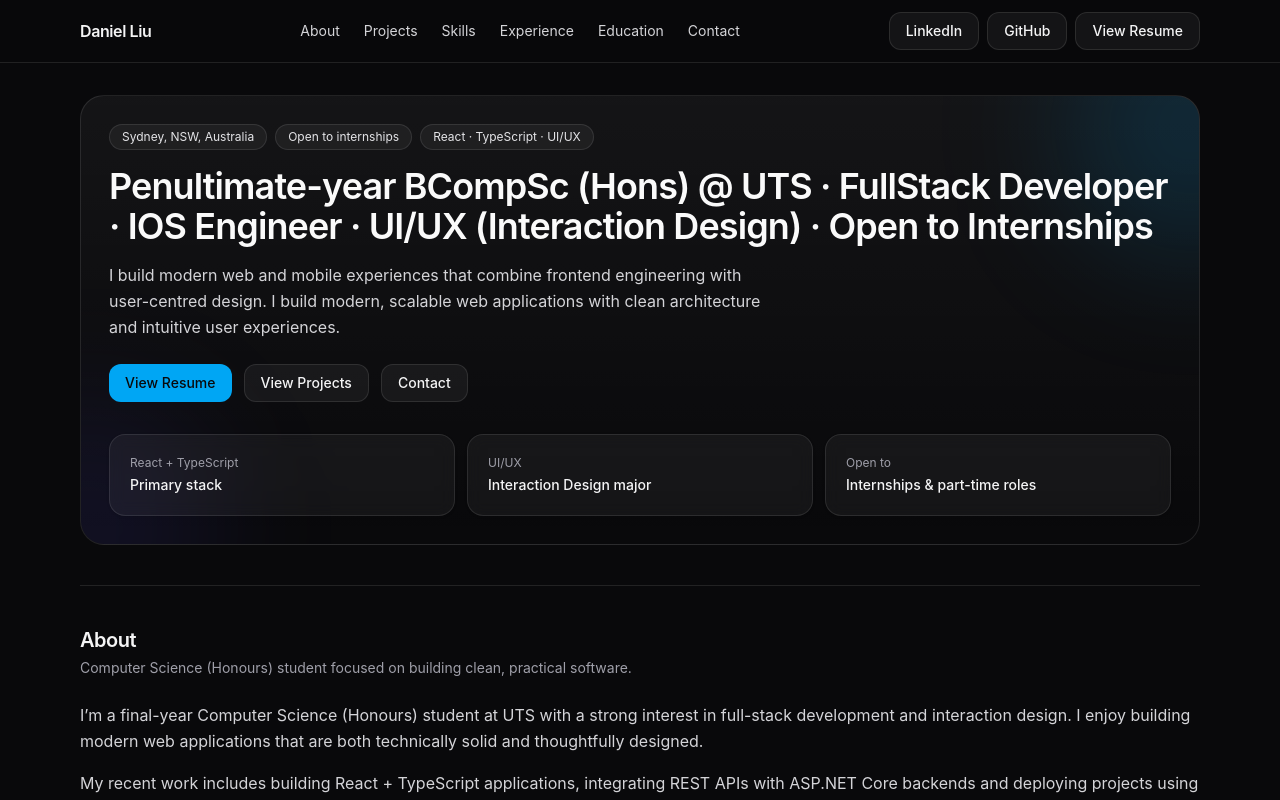
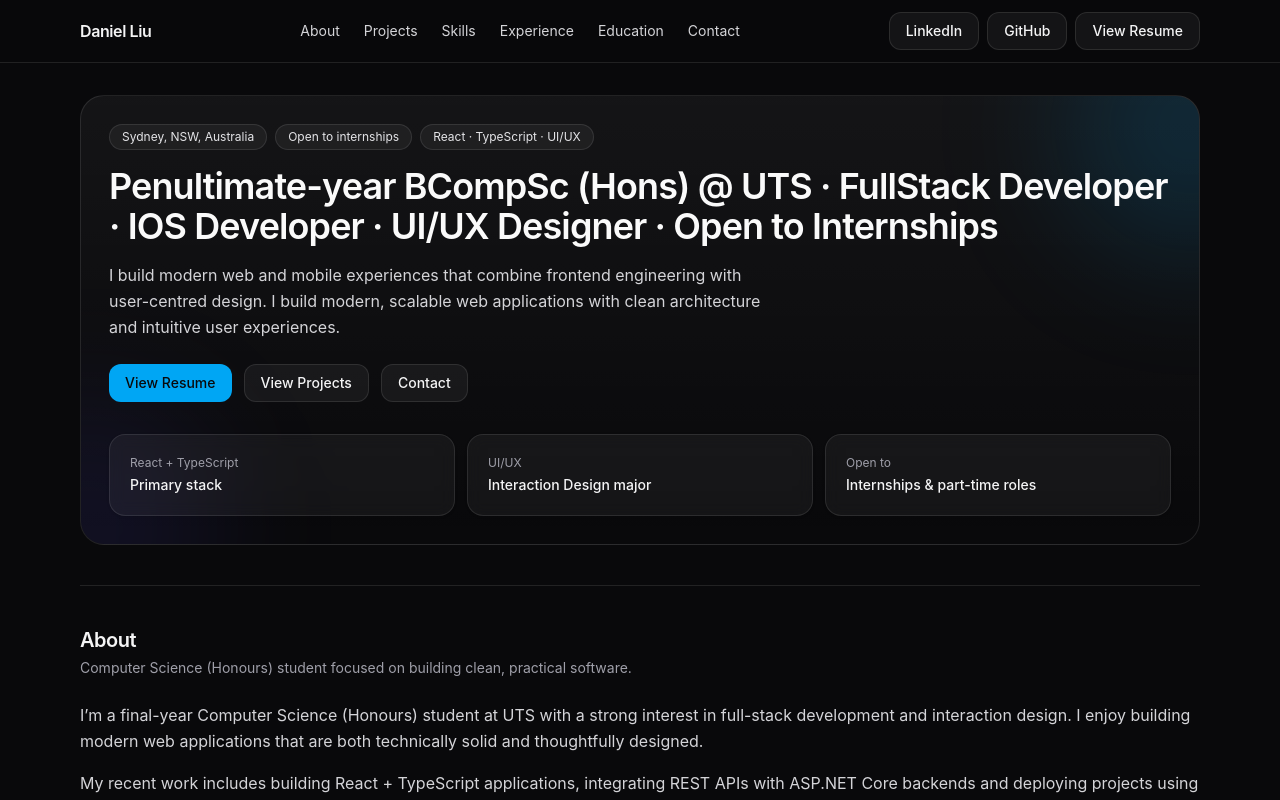
Before and after one commit to d4n1elliu/Portfolio, a React (Vite) app in the folder portfolio-frontend/: page / in a window 1280 px wide. Shown: the top 800 px of the page. Built offline with nearby package versions, Linux system fonts and the light colour scheme.

Commit message:
Update userProfile.ts

```diff
--- a/portfolio-frontend/src/data/userProfile.ts
+++ b/portfolio-frontend/src/data/userProfile.ts
@@ -2,7 +2,7 @@
 export const PROFILE = {
     name: "Daniel Liu",
     headline:
-        "Penultimate-year BCompSc (Hons) @ UTS · FullStack Developer · IOS Engineer · UI/UX (Interaction Design) · Open to Internships",
+        "Penultimate-year BCompSc (Hons) @ UTS · FullStack Developer · IOS Developer · UI/UX Designer · Open to Internships",
     location: "Sydney, NSW, Australia",
     email: "dl56386994@gmail.com",
     links: {
```
